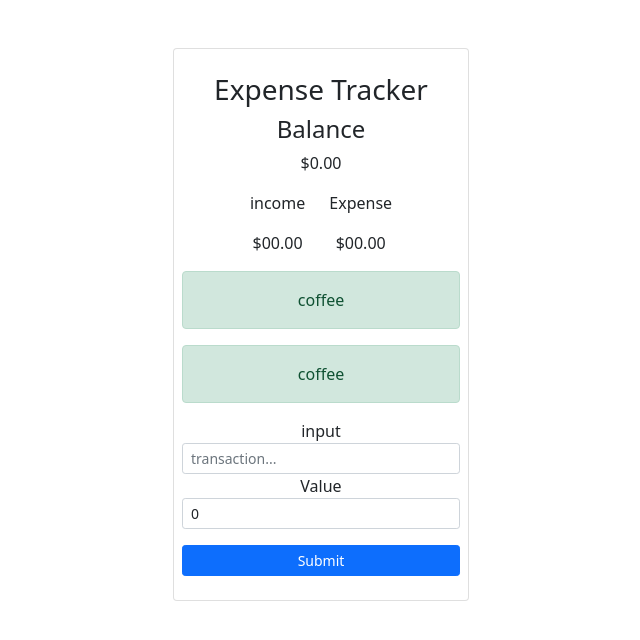
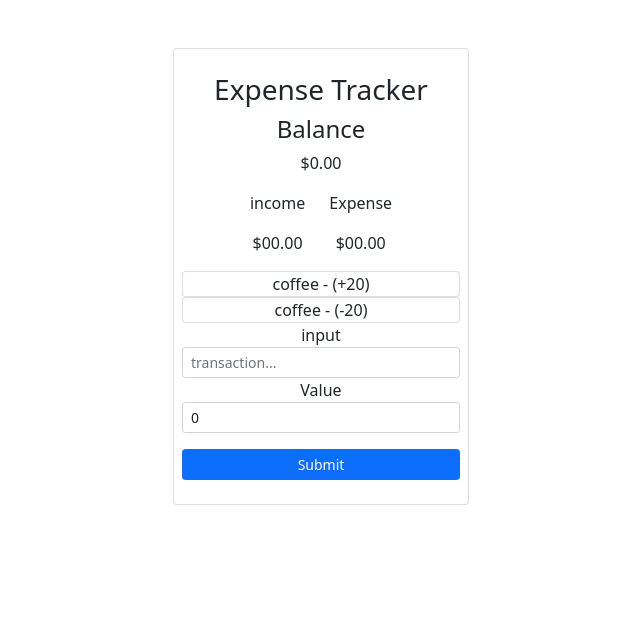
Before and after one commit to SamanKeighobadi/expense-tracker, a React (Create React App) app: page / in a window 1280 px wide. Shown: the top 640 px of the page, without its empty margins (319-959 px from the left). Built offline with nearby package versions, Linux system fonts and the light colour scheme.

Commit message:
feat: delete transaction

```diff
--- a/src/components/Transactions/Transaction.jsx
+++ b/src/components/Transactions/Transaction.jsx
@@ -1,13 +1,19 @@
 // React Bootstrap components
-import {Alert} from 'react-bootstrap'
+import {Card} from 'react-bootstrap'
+import {useContext} from 'react'
+import { ExpenseTracker } from '../../context/ExpenseTrackerContext';
 
+const Transaction = ({transaction}) => {
 
-const Transaction = ({amount,title}) => {
+    const sign = transaction.amount<0 ? "-":"+";
+
+    const {deleteTransaction} = useContext(ExpenseTracker)
+
     return (
         <div>
-            <Alert variant='success'  >
-                {title}
-            </Alert>
+            <Card onClick={() => deleteTransaction(transaction.id)}  >
+                {transaction.text} - ({sign}{Math.abs(transaction.amount)})
+            </Card>
         </div>
      );
 }
--- a/src/components/Transactions/TransactionList.jsx
+++ b/src/components/Transactions/TransactionList.jsx
@@ -9,7 +9,7 @@ const TransactionList = () => {
     return (
         <div className='px-2'>
             {transactions.map(trx  => (
-                <Transaction amount={trx.amount} title={trx.text} />
+                <Transaction transaction={trx} />
             ))}
         </div>
      );
--- a/src/context/ExpenseTrackerContext.js
+++ b/src/context/ExpenseTrackerContext.js
@@ -3,6 +3,7 @@ import { useState, createContext } from "react";
 export const ExpenseTracker = createContext({
   transactions: [],
   addTransaction: () => {},
+  deleteTransaction:()=>{}
 });
 
 const ExpenseTrackerProvider = ({ children }) => {
@@ -18,8 +19,14 @@ const ExpenseTrackerProvider = ({ children }) => {
     ]);
   };
 
+  const deleteTransaction = (id) =>{
+      const allTransaction = [...transactions];
+      const filteredTransaction = allTransaction.filter(tr => tr.id !==id);
+      setTransactions(filteredTransaction)
+  }
+
   return (
-    <ExpenseTracker.Provider value={{ transactions, addTransaction }}>
+    <ExpenseTracker.Provider value={{ transactions, addTransaction,deleteTransaction }}>
       {children}
     </ExpenseTracker.Provider>
   );
```
